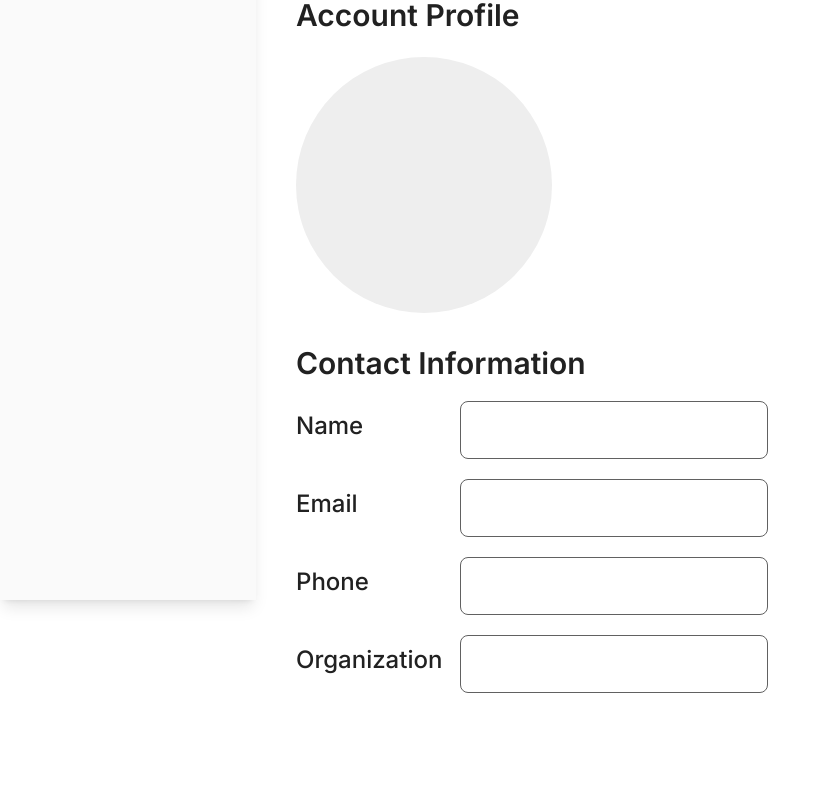
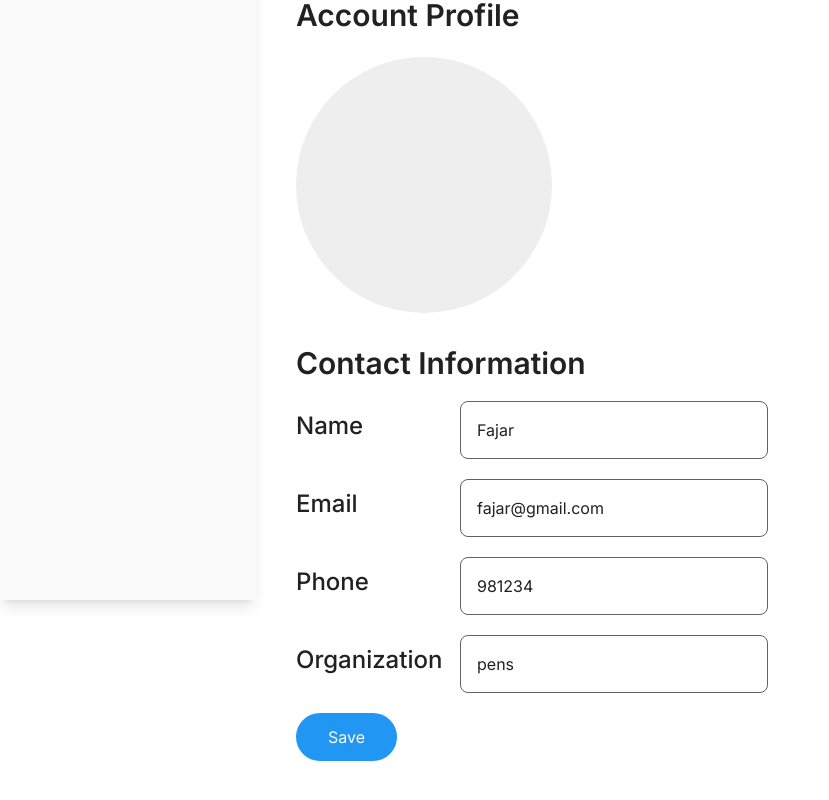
Before and after one commit to yosmisyael/ticket-point, a Next.js app: page /dashboard/settings/contact in a window 1280 px wide. Shown: the part 284-1084 px from the top of the page, without its empty margins (0-829 px from the left). Before the commit the page ends 1017 px from the top, so only its background shows below. Built offline with nearby package versions, Linux system fonts and the light colour scheme.

Commit message:
feat: udpated settings contact page

```diff
--- a/src/app/dashboard/settings/contact/page.tsx
+++ b/src/app/dashboard/settings/contact/page.tsx
@@ -1,4 +1,28 @@
+"use client";
+
+import { useState } from "react";
+import { UserProps } from "@/interfaces/user";
+
+const userDummy: UserProps = {
+    name: "Fajar",
+    email: "fajar@gmail.com",
+    phone: "981234",
+    organization: "pens"
+}
+
 export default function Contact(): React.ReactNode {
+    const [name, setName] = useState(userDummy.name);
+
+    const handleNameChange = (e: React.ChangeEvent<HTMLInputElement>) => {
+        setName(e.target.value);
+    }
+
+    const [phone, setPhone] = useState(userDummy.phone);
+
+    const handlePhoneChange = (e: React.ChangeEvent<HTMLInputElement>) => {
+        setPhone(e.target.value);
+    }
+
     return (
         <div className="p-4 sm:p-6 md:p-10 text-dark">
             <div className="mb-6 md:mb-20 border-b border-dark pb-4">
@@ -14,16 +38,17 @@ export default function Contact(): React.ReactNode {
                 <h2 className="text-3xl font-semibold col-span-3">Contact Information</h2>
                 <label htmlFor="name" className="col-span-1 mb-2 text-2xl font-medium text-dark">Name</label>
                 <input type="text" name="name" id="name"
-                       className="col-span-2 block w-full p-4 text-dark border border-mid-dark rounded-lg bg-ligth text-base focus:ring-blue-500 focus:border-blue-500"/>
+                       className="col-span-2 block w-full p-4 text-dark border border-mid-dark rounded-lg bg-ligth text-base focus:ring-blue-500 focus:border-blue-500" defaultValue={ name } onChange={handleNameChange} />
                 <label htmlFor="email" className="col-span-1 mb-2 text-2xl font-medium text-dark">Email</label>
                 <input type="email" name="email" id="email"
-                       className="col-span-2 block w-full p-4 text-dark border border-mid-dark rounded-lg bg-ligth text-base focus:ring-blue-500 focus:border-blue-500" readOnly={true}/>
+                       className="col-span-2 block w-full p-4 text-dark border border-mid-dark rounded-lg bg-ligth text-base focus:ring-blue-500 focus:border-blue-500" readOnly={true} value={ userDummy.email } />
                 <label htmlFor="phone" className="col-span-1 mb-2 text-2xl font-medium text-dark">Phone</label>
-                <input type="number" name="phone" id="phone"
-                       className="col-span-2 block w-full p-4 text-dark border border-mid-dark rounded-lg bg-ligth text-base focus:ring-blue-500 focus:border-blue-500"/>
+                <input type="text" name="phone" id="phone"
+                       className="col-span-2 block w-full p-4 text-dark border border-mid-dark rounded-lg bg-ligth text-base focus:ring-blue-500 focus:border-blue-500" defaultValue={ phone } onChange={ handlePhoneChange } />
                 <label htmlFor="organization" className="col-span-1 mb-2 text-2xl font-medium text-dark">Organization</label>
                 <input type="text" name="organization" id="organization"
-                       className="col-span-2 block w-full p-4 text-dark border border-mid-dark rounded-lg bg-ligth text-base focus:ring-blue-500 focus:border-blue-500" readOnly={true}/>
+                       className="col-span-2 block w-full p-4 text-dark border border-mid-dark rounded-lg bg-ligth text-base focus:ring-blue-500 focus:border-blue-500" readOnly={true} value={userDummy.organization} />
+                <button type="submit" className="bg-primary-mid px-8 py-3 col-span-3 w-fit text-base text-light hover:bg-primary-dark cursor-pointer rounded-full">Save</button>
             </form>
         </div>
     );
```
